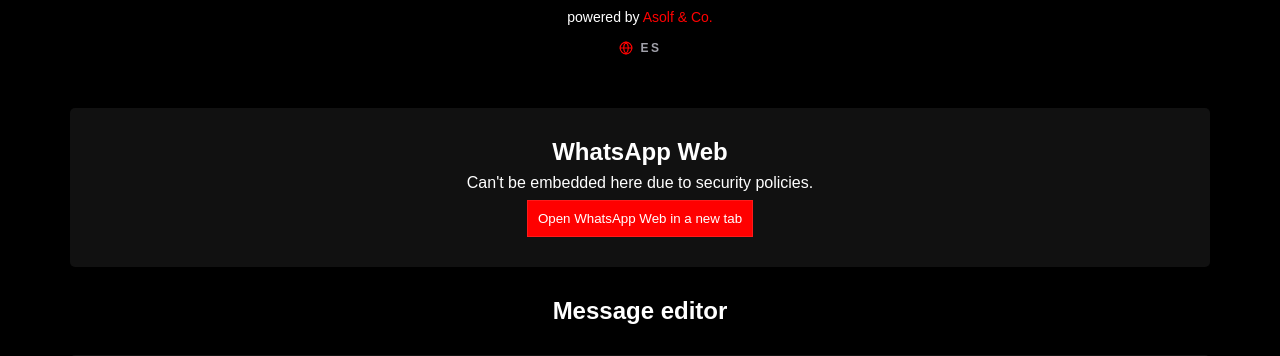
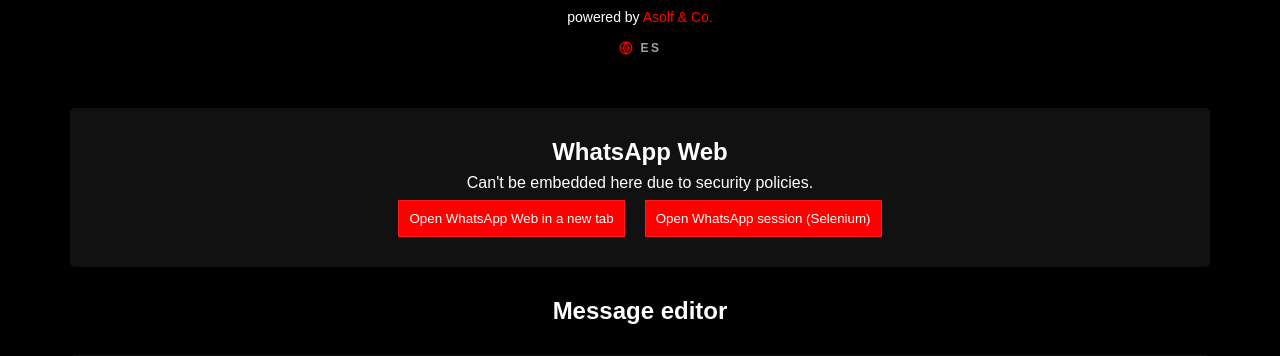
Before and after one commit to asolfandco/DISPATCHER, a Flask app: page / in a window 1280 px wide. Shown: the part 149-505 px from the top of the page. Run offline with Flask 3, Linux system fonts and the light colour scheme; some web fonts are replaced.

Commit message:
Open Selenium session and update title

```diff
--- a/app.py
+++ b/app.py
@@ -126,9 +126,10 @@ def get_driver():
     user_agent = os.getenv("WHATSAPP_USER_AGENT")
     if user_agent:
         options.add_argument(f"--user-agent={user_agent}")
-    profile_dir = os.getenv("WHATSAPP_PROFILE_DIR", "/tmp/whatsapp-profile")
+    default_profile = os.path.join(os.path.expanduser("~"), "DispatcherWhatsAppProfile")
+    profile_dir = os.getenv("WHATSAPP_PROFILE_DIR", default_profile)
     if not ensure_profile_dir(profile_dir):
-        profile_dir = "/tmp/whatsapp-profile"
+        profile_dir = default_profile
         ensure_profile_dir(profile_dir)
     options.add_argument(f"--user-data-dir={profile_dir}")
     extra_flags = os.getenv("CHROME_FLAGS")
@@ -227,6 +228,14 @@ def normalize_file_links(data):
     if single_link:
         return [single_link]
     return []
+
+
+@app.route('/open_whatsapp', methods=['POST'])
+def open_whatsapp():
+    driver = get_driver()
+    with driver_lock:
+        driver.get("https://web.whatsapp.com")
+    return jsonify({'status': 'opened'})
 
 @app.route('/')
 def index():
--- a/templates/index.html
+++ b/templates/index.html
@@ -3,7 +3,7 @@
 <head>
     <meta charset="UTF-8">
     <meta name="viewport" content="width=device-width, initial-scale=1.0">
-    <title>DISPATCHER. - WhatsApp Messenger</title>
+    <title>DISPATCHER.</title>
     <link href="https://fonts.googleapis.com/css2?family=Helvetica+Now:wght@800&display=swap" rel="stylesheet">
     <link rel="stylesheet" href="https://cdnjs.cloudflare.com/ajax/libs/font-awesome/6.0.0/css/all.min.css">
     <style>
@@ -407,6 +407,12 @@
             margin-top: 0;
             margin-bottom: 0;
         }
+        .whatsapp-actions {
+            display: flex;
+            flex-wrap: wrap;
+            gap: 10px;
+            justify-content: center;
+        }
     </style>
 </head>
 <body>
@@ -429,7 +435,10 @@
         <div class="whatsapp-header">
             <h2 data-i18n="whatsapp_title">WhatsApp Web</h2>
             <p data-i18n="whatsapp_notice">Can't be embedded here due to security policies.</p>
-            <button onclick="window.open('https://web.whatsapp.com', '_blank')" data-i18n="whatsapp_open">Open WhatsApp Web in a new tab</button>
+            <div class="whatsapp-actions">
+                <button onclick="window.open('https://web.whatsapp.com', '_blank')" data-i18n="whatsapp_open">Open WhatsApp Web in a new tab</button>
+                <button type="button" onclick="openWhatsAppSession()" data-i18n="whatsapp_open_session">Open WhatsApp session (Selenium)</button>
+            </div>
         </div>
 
 
@@ -498,10 +507,13 @@
     <script>
         const translations = {
             es: {
-                title: 'DISPATCHER. - Mensajero de WhatsApp',
+                title: 'DISPATCHER.',
                 whatsapp_title: 'WhatsApp Web',
                 whatsapp_notice: 'No puede embeberse aquí por políticas de seguridad.',
                 whatsapp_open: 'Abrir WhatsApp Web en nueva pestaña',
+                whatsapp_open_session: 'Abrir sesión de WhatsApp (Selenium)',
+                whatsapp_open_session_ok: 'Se abrió la ventana de WhatsApp. Escanea el QR allí.',
+                whatsapp_open_session_fail: 'No se pudo abrir la sesión de WhatsApp.',
                 contacts_table: 'Tabla de Contactos',
                 import: 'Importar CSV/XLSX',
                 export: 'Exportar CSV',
@@ -537,10 +549,13 @@
                 sending_in_progress: 'Envío en curso...'
             },
             en: {
-                title: 'DISPATCHER. - WhatsApp Messenger',
+                title: 'DISPATCHER.',
                 whatsapp_title: 'WhatsApp Web',
                 whatsapp_notice: "Can't be embedded here due to security policies.",
                 whatsapp_open: 'Open WhatsApp Web in a new tab',
+                whatsapp_open_session: 'Open WhatsApp session (Selenium)',
+                whatsapp_open_session_ok: 'WhatsApp window opened. Scan the QR there.',
+                whatsapp_open_session_fail: 'Could not open WhatsApp session.',
                 contacts_table: 'Contacts table',
                 import: 'Import CSV/XLSX',
                 export: 'Export CSV',
@@ -607,6 +622,21 @@
                     label.textContent = currentLang === 'es' ? 'EN' : 'ES';
                 }
             }
+        }
+
+        function openWhatsAppSession() {
+            fetch('/open_whatsapp', { method: 'POST' })
+                .then(response => response.json())
+                .then(data => {
+                    if (data && data.status === 'opened') {
+                        alert(t('whatsapp_open_session_ok'));
+                    } else {
+                        alert(t('whatsapp_open_session_fail'));
+                    }
+                })
+                .catch(() => {
+                    alert(t('whatsapp_open_session_fail'));
+                });
         }
 
 
```
